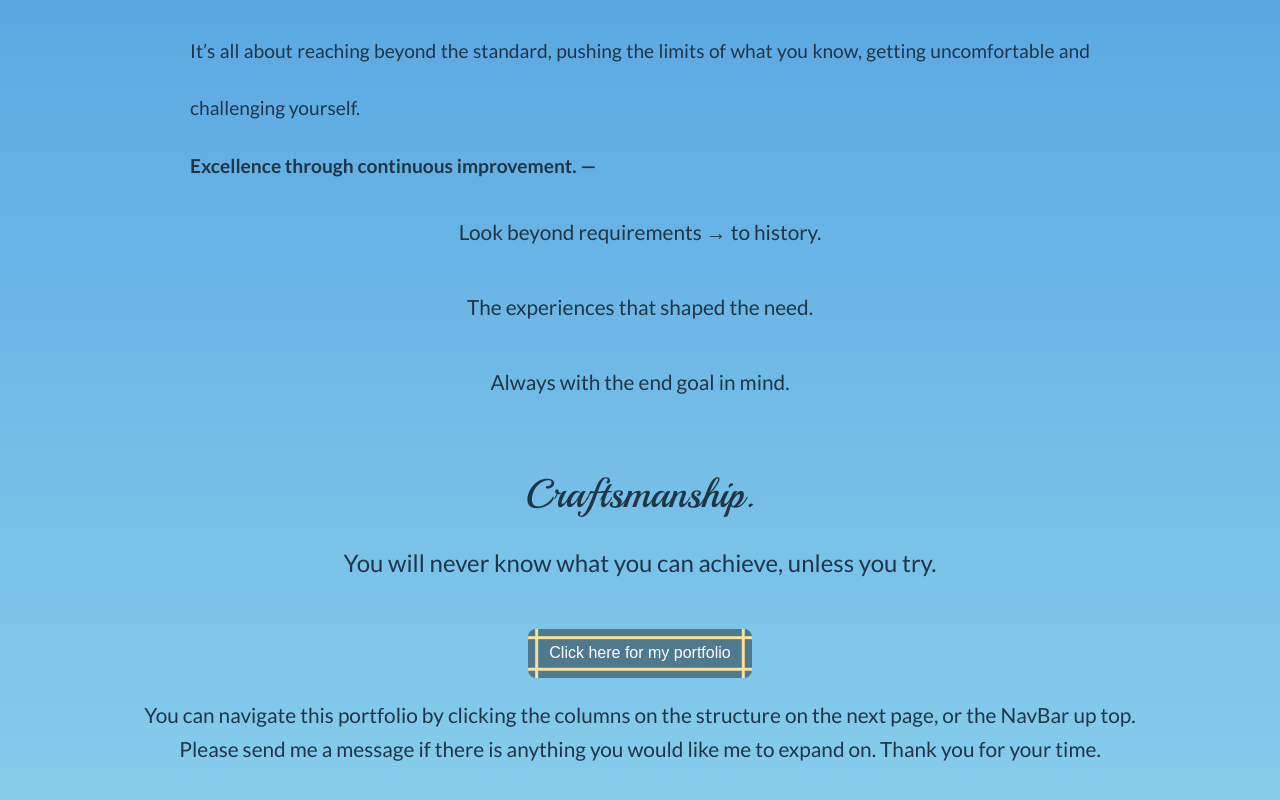
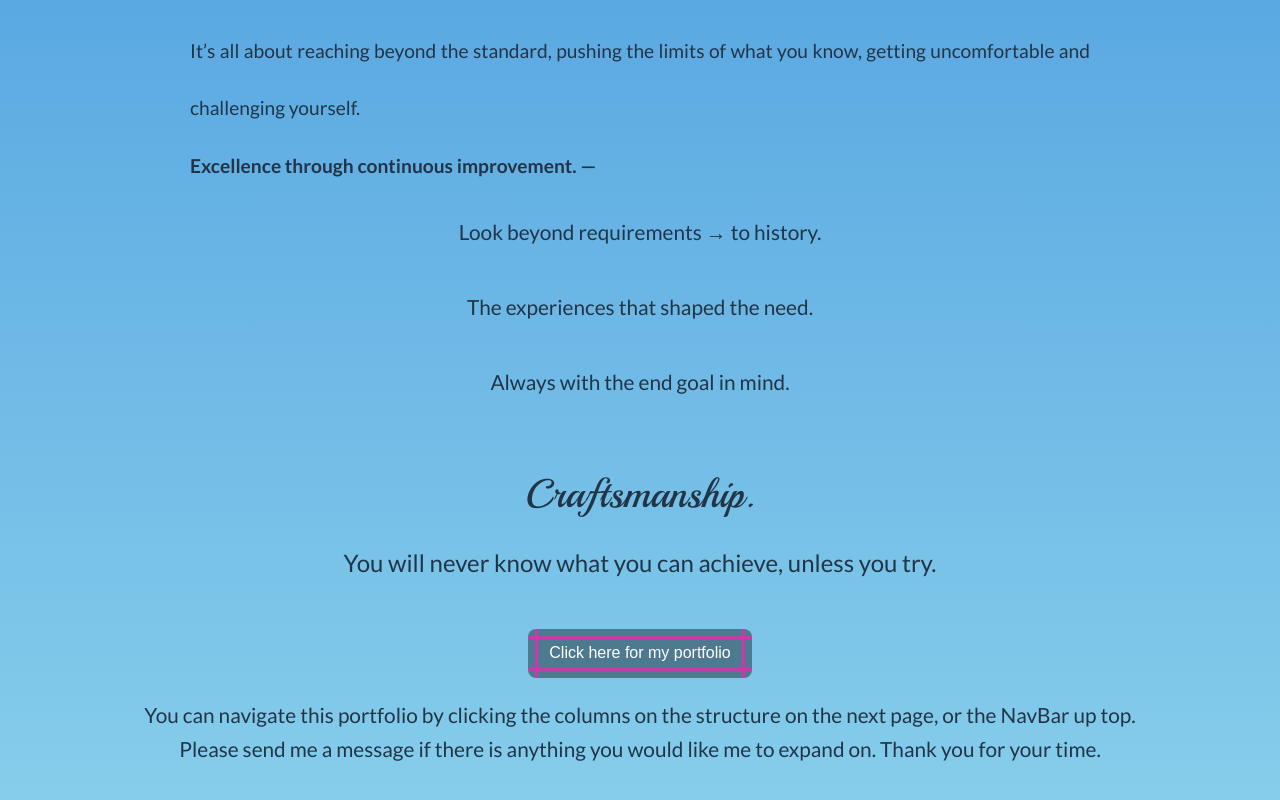
Before and after one commit to kjwagner613/craftsman, a React (Vite) app: page / in a window 1280 px wide. Shown: the part 1251-2051 px from the top of the page. Built offline with nearby package versions, Linux system fonts and the light colour scheme; a web font is replaced by a local one.

Commit message:
change link color

```diff
--- a/src/index.css
+++ b/src/index.css
@@ -153,7 +153,7 @@ button {
   margin-top: 20px;
   --b: 3px;
   --s: 0.45em;
-  --color: #fddf98;
+  --color: rgb(204, 55, 172);
 
   padding: calc(0.5em + var(--s)) calc(0.9em + var(--s));
   color: var(--color);
```
Also changed, not shown: 1 other file (tests, documents, lock files or other folders).
